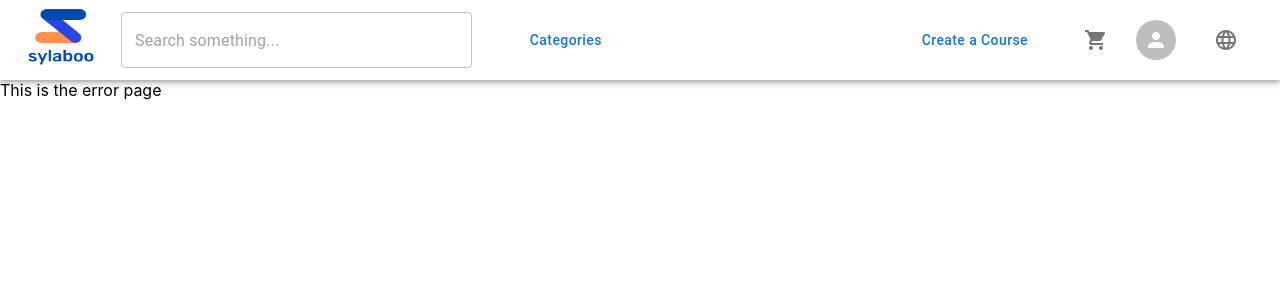
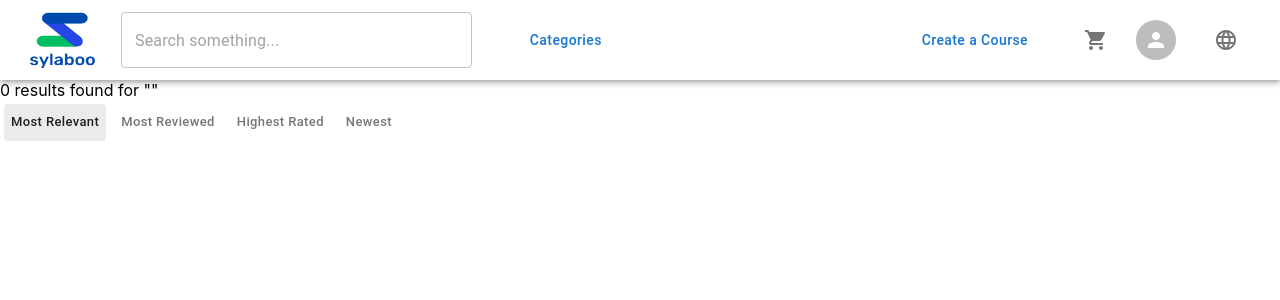
Before and after one commit to dbctoben/dbctoben.github.io, a React (Create React App) app: page /search in a window 1280 px wide. Shown: the top 300 px of the page. Built offline with nearby package versions, Linux system fonts and the light colour scheme.

Commit message:
search result page & logo improvements

```diff
--- a/public/index.html
+++ b/public/index.html
@@ -3,14 +3,14 @@
   <head>
     <meta charset="utf-8" />
     <meta http-equiv="x-ua-compatible" content="ie=edge">
-    <link rel="icon" href="%PUBLIC_URL%/sylaboo-logo-small.ico" />
+    <link rel="icon" href="%PUBLIC_URL%/sylaboo-icon.ico" />
     <meta name="viewport" content="width=device-width, initial-scale=1" />
     <meta name="theme-color" content="#000000" />
     <meta
       name="description"
       content="Click Class"
     />
-    <link rel="apple-touch-icon" href="%PUBLIC_URL%/sylaboo.png" />
+    <link rel="apple-touch-icon" href="%PUBLIC_URL%/sylaboo-logo.png" />
     <!--
       manifest.json provides metadata used when your web app is installed on a
       user's mobile device or desktop. See https://developers.google.com/web/fundamentals/web-app-manifest/
--- a/src/@types/types.d.ts
+++ b/src/@types/types.d.ts
@@ -89,5 +89,3 @@ export type SearchResult = {
   numOfTests?: number;
   authorizedCertificate?: boolean;
 };
-
-export type SearchResultsPageProps = { results: Array<SearchResult>, term: string };
--- a/src/App.tsx
+++ b/src/App.tsx
@@ -9,11 +9,13 @@ import ErrorPage from './components/ErrorPage/ErrorPage';
 import { ThemeProvider } from '@mui/material';
 import { noTextTransformButton } from './services/themes';
 import { useTranslation } from 'react-i18next';
+import SearchResultsPage from './components/SearchResultsPage/SearchResultsPage';
 
 function App() {
   const links = [
     { to: '/', label: 'Home' },
     { to: 'about', label: 'About' },
+    { to: 'search', label: 'Search' },
     { to: 'error', label: 'Error' },
   ];
 
@@ -28,6 +30,7 @@ function App() {
         <Routes>
           <Route path='/' index element={<HomePage />} />
           <Route path='about' element={<AboutPage />} />
+          <Route path='search' element={<SearchResultsPage />} />
           <Route path='*' element={<ErrorPage />} />
         </Routes>
         <Footer />
--- a/src/components/AppLogoButton/AppLogoButton.tsx
+++ b/src/components/AppLogoButton/AppLogoButton.tsx
@@ -2,7 +2,7 @@ import React from 'react';
 import { AppLogoButtonProps } from '../../@types/types';
 
 const AppLogoButton: React.FC<AppLogoButtonProps> = ({ minified }) => {
-  const src = 'sylaboo.png';
+  const src = 'sylaboo-logo.png';
   const height = '70px';
   const width = '77px';
   return (
--- a/src/components/SearchResultsPage/SearchResultsPage.tsx
+++ b/src/components/SearchResultsPage/SearchResultsPage.tsx
@@ -1,13 +1,20 @@
-import { Box } from '@mui/material';
-import React from 'react';
+import { Box, IconButton } from '@mui/material';
+import React, { useState } from 'react';
 import { useTranslation } from 'react-i18next';
-import { SearchResultsPageProps } from '../../@types/types';
+import { useSearchParams } from 'react-router-dom';
 import keys from '../../i18n/keys';
-import DropDownMenu from '../DropDownMenu/DropDownMenu';
 import SortButtonGroup from '../SortButtonGroup/SortButtonGroup';
 
-const SearchResultsPage: React.FC<SearchResultsPageProps> = ({ results, term }) => {
+const SearchResultsPage: React.FC = () => {
   const { t } = useTranslation();
+  const [filtersDisplayed, setFiltersDisplayed] = useState(true);
+  const [params] = useSearchParams();
+  const [results, setResults] = useState([]);
+
+  const term = params.get('q');
+
+  const toggleFilters = () => setFiltersDisplayed(!filtersDisplayed);
+
   return (
     <Box>
       <section>
@@ -15,7 +22,9 @@ const SearchResultsPage: React.FC<SearchResultsPageProps> = ({ results, term })
           {results.length} {t(keys.searchResultsTitle)} "{term}"
         </Box>
         <Box>
-          <button></button>
+          <IconButton sx={{ display: { md: 'none', xs: 'flex' } }} onClick={toggleFilters}>
+            {filtersDisplayed ? t(keys.hideFilters) : t(keys.showFilters)}
+          </IconButton>
           <SortButtonGroup></SortButtonGroup>
         </Box>
       </section>
--- a/src/i18n/keys.ts
+++ b/src/i18n/keys.ts
@@ -20,7 +20,9 @@ const keys = {
   mostRelevant: 'mostRelevant',
   mostReviewed: 'mostReviewed',
   highestRated: 'highestRated',
-  newest: 'newest'
+  newest: 'newest',
+  hideFilters: 'hideFilters',
+  showFilters: 'showFilters'
 };
 
 export default keys;
--- a/src/i18n/locales/en/translations.json
+++ b/src/i18n/locales/en/translations.json
@@ -20,5 +20,7 @@
     "mostRelevant": "Most Relevant",
     "mostReviewed": "Most Reviewed",
     "highestRated": "Highest Rated",
-    "newest": "Newest"
+    "newest": "Newest",
+    "hideFilters": "Hide Filters",
+    "showFilters": "Show Filters"
 }
--- a/src/i18n/locales/he/translations.json
+++ b/src/i18n/locales/he/translations.json
@@ -20,5 +20,7 @@
     "mostRelevant": "הכי רלוונטי",
     "mostReviewed": "הכי הרבה דירוגים",
     "highestRated": "דירוג הכי גבוה",
-    "newest": "הכי חדש"
+    "newest": "הכי חדש",
+    "hideFilters": "הסתר פילטרים",
+    "showFilters": "הצג פילטרים"
 }
```
Also changed, not shown: public/sylaboo-logo.png (added), 1 other file (tests, documents, lock files or other folders).
